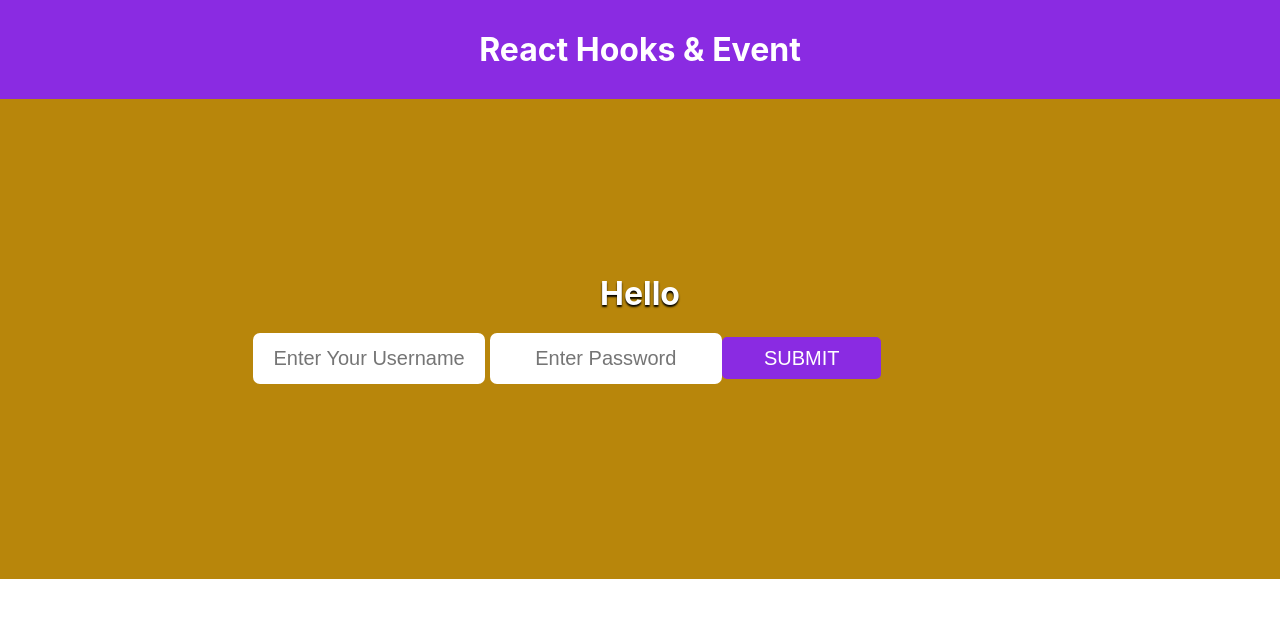
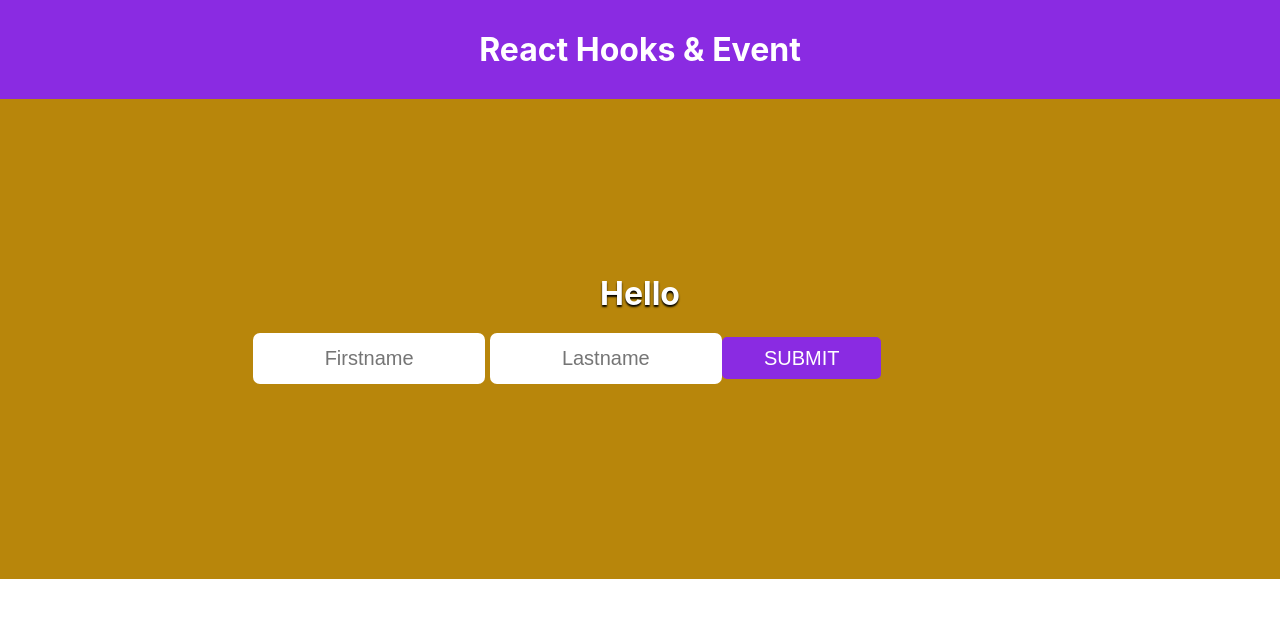
Before and after one commit to iamsourav37/react-first-proj, a React (Create React App) app: page / in a window 1280 px wide. Shown: the top 618 px of the page. Built offline with nearby package versions, Linux system fonts and the light colour scheme.

Commit message:
form data

```diff
--- a/src/Component/Form.jsx
+++ b/src/Component/Form.jsx
@@ -2,31 +2,38 @@ import React, { useState } from "react";
 import "../css/formExample.css";
 
 function FormExample() {
-  let formValue = "";
+  const [fName, setFName] = useState("");
+  const [lName, setLName] = useState("");
+  const [greetings, setGreetings] = useState("");
 
-  const [name, setName] = useState("");
-  const [password, setPass] = useState("");
-
-  const onChangeInputEvent = (event) => {
-    formValue = event.target.value;
+  const fNameChangeInputEvent = (event) => {
+    setFName(event.target.value);
   };
-
-  const changeHandler = (event) => {
+  const lNameChangeInputEvent = (event) => {
+    setLName(event.target.value);
+  };
+  const onSubmitForm = (event) => {
     event.preventDefault();
-    console.log(event);
-    setName(formValue);
+    let fullName = `${fName} ${lName}`;
+    setGreetings(fullName);
   };
 
   return (
     <div className="form-div">
-      <h1>Hello {name}</h1>
-      <form onSubmit={changeHandler}>
+      <h1>Hello {greetings}</h1>
+      <form onSubmit={onSubmitForm}>
         <input
           type="text"
-          placeholder="Enter Your Username"
-          onChange={onChangeInputEvent}
+          placeholder="Firstname"
+          onChange={fNameChangeInputEvent}
+          value={fName}
         />{" "}
-        <input type="password" placeholder="Enter Password" />
+        <input
+          type="text"
+          placeholder="Lastname"
+          onChange={lNameChangeInputEvent}
+          value={lName}
+        />
         <button type="submit" className="btn">
           Submit
         </button>
```
